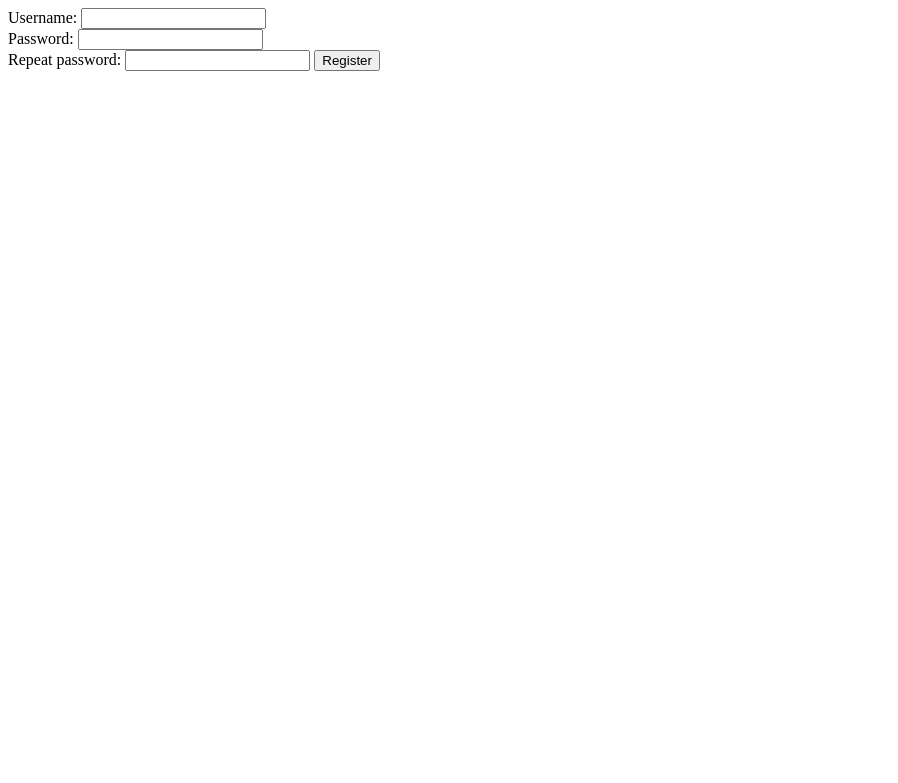
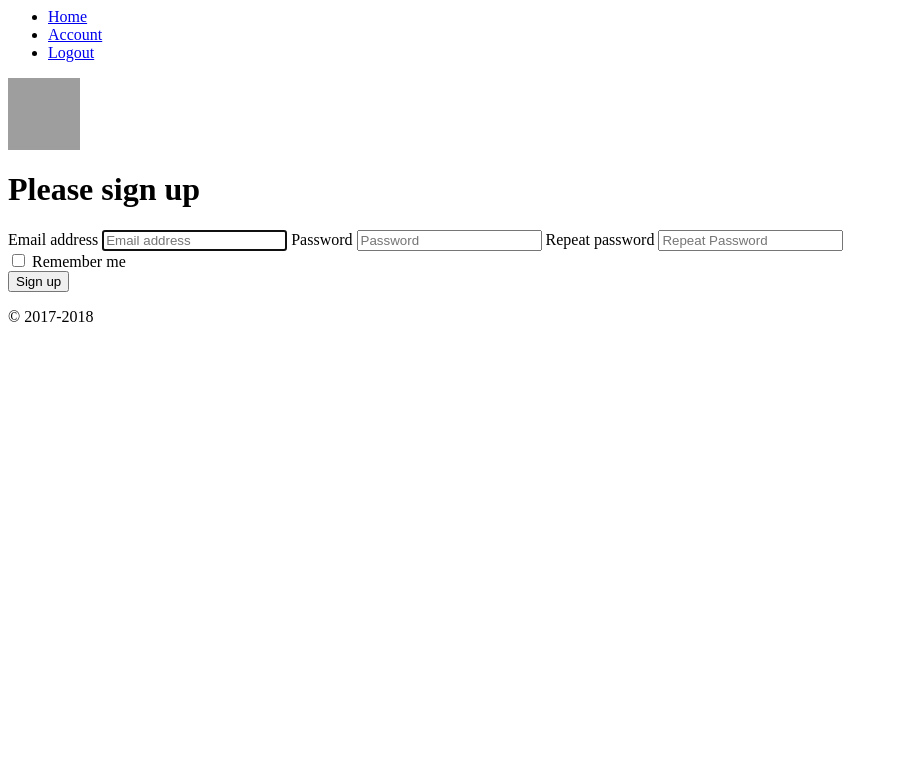
Before and after one commit to tsarchghs/Flastell, a Flask app: page /register in a window 1280 px wide. Shown: the top 783 px of the page, without its empty margins (0-898 px from the left). Run offline with Flask 2, Linux system fonts and the light colour scheme; grey boxes are pictures that could not be loaded.

Commit message:
Designed front-end of auth templates

```diff
--- a/flastell/templates/auth/register.html
+++ b/flastell/templates/auth/register.html
@@ -1,15 +1,31 @@
-<form method="POST">
+{% extends 'base.html' %}
+{% block head %}
+    <link href="signin.css" rel="stylesheet">
+{% endblock head %}
+{% block body %}
+  <body class="text-center">
+    <form class="form-signin" method="POST">
 		{% if password_correct %}
 			<p>Password are not the same</p>
 		{% endif %}
 		{% if error %}
 			<p>Something went wrong!</p>
 		{% endif %}
-	Username: <input name="username">
-	<br>
-	Password: <input name="password">
-	<br>
-	Repeat password: <input name="password_repeat">
-	<button type="submit">Register</button>
-
+      <img class="mb-4" src="https://getbootstrap.com/docs/4.1/assets/brand/bootstrap-solid.svg" alt="" width="72" height="72">
+      <h1 class="h3 mb-3 font-weight-normal">Please sign up</h1>
+      <label for="inputEmail" class="sr-only">Email address</label>
+      <input name="email" type="email" id="inputEmail" class="form-control" placeholder="Email address" required autofocus>
+      <label for="inputPassword" class="sr-only">Password</label>
+      <input name="password" type="password" id="inputPassword" class="form-control" placeholder="Password" required>
+      <label for="inputPassword" class="sr-only">Repeat password</label>
+      <input name="password_repeat" type="password" id="inputPassword" class="form-control" placeholder="Repeat Password" required>
+      <div class="checkbox mb-3">
+        <label>
+          <input type="checkbox" value="remember-me"> Remember me
+        </label>
+      </div>
+      <button class="btn btn-lg btn-primary btn-block" type="submit">Sign up</button>
+      <p class="mt-5 mb-3 text-muted">&copy; 2017-2018</p>
     </form>
+  </body>
+{% endblock body %}
```
Also changed, not shown: flastell/templates/auth/login.html (+23 -10 lines). Lines whose indentation alone changed are shown as unchanged.
